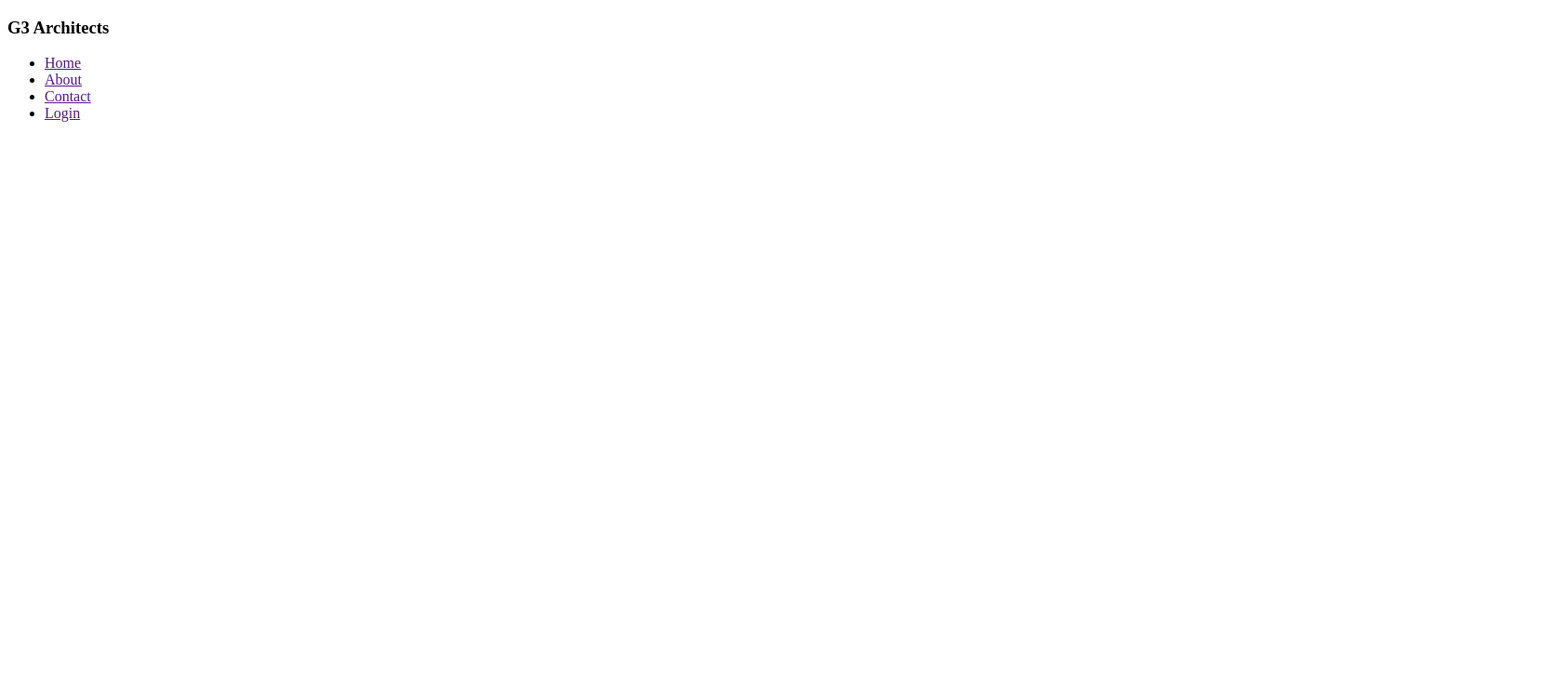
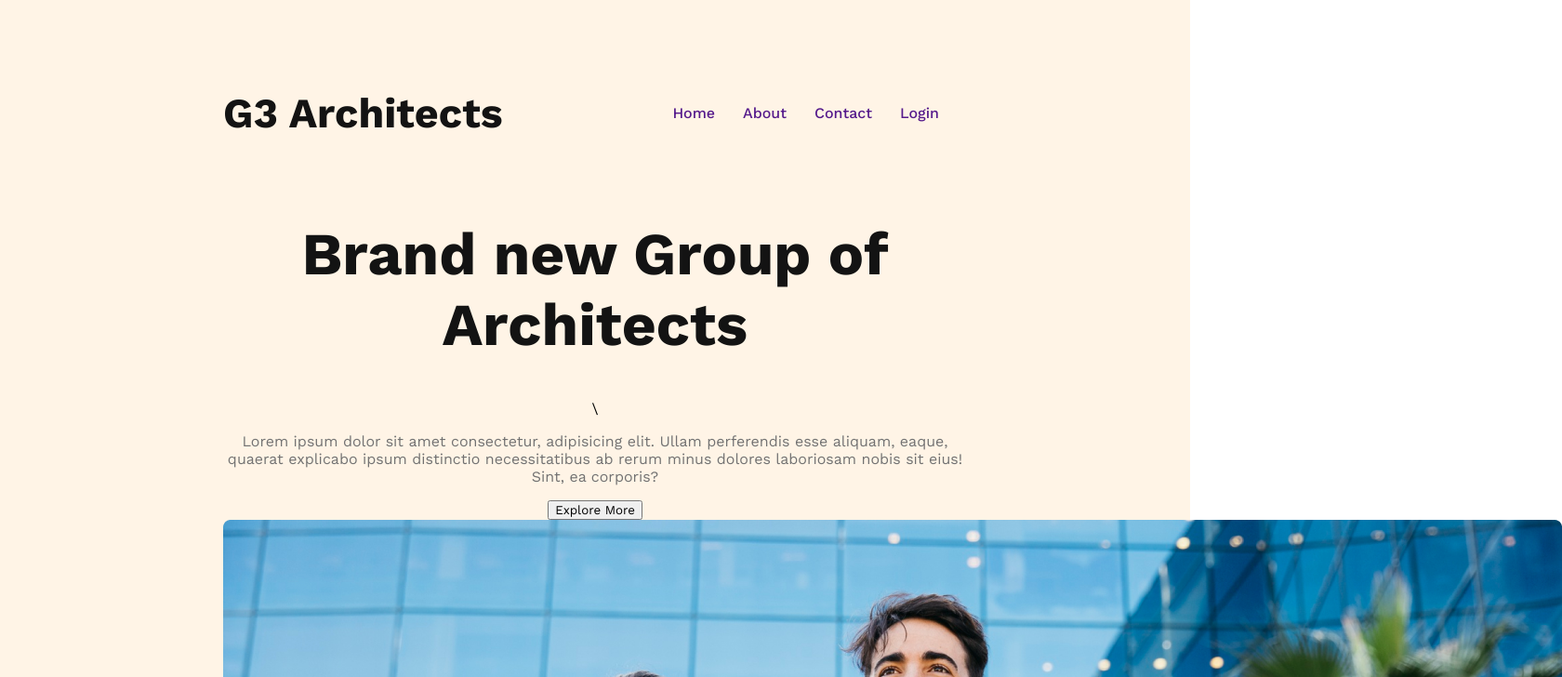
Before and after one commit to joinalPro/g3-architects-website, a plain HTML site: page index.html in a window 1280 px wide. Shown: the top 728 px of the page at 93% size, 1680 px wide, since content can reach past the window. Drawn offline with nearby package versions, Linux system fonts and the light colour scheme.

Commit message:
banner section

```diff
--- a/index.html
+++ b/index.html
@@ -4,11 +4,12 @@
     <meta charset="UTF-8">
     <meta name="viewport" content="width=device-width, initial-scale=1.0">
     <title>G3 Architects Website</title>
+    <link rel="stylesheet" href="styles/architect.css">
 </head>
 <body>
     <header>
         <nav>
-            <h3>G3 Architects</h3>
+            <h3 class="nav-title">G3 Architects</h3>
             <ul>
                 <li><a href="">Home</a></li>
                 <li><a href="">About</a></li>
@@ -16,6 +17,14 @@
                 <li><a href="">Login</a></li>
             </ul>
         </nav>
+        <div class="banner">
+            <div class="banner-content">
+                <h1 class="banner-title">Brand new Group of Architects</h1>\
+                <p class="banner-description">Lorem ipsum dolor sit amet consectetur, adipisicing elit. Ullam perferendis esse aliquam, eaque, quaerat explicabo ipsum distinctio necessitatibus ab rerum minus dolores laboriosam nobis sit eius! Sint, ea corporis?</p>
+                <button class="btn-primary">Explore More</button>
+                </div>
+                <img src="images/banner.png" alt="">
+        </div>
     </header>
     <main>
 
--- a/styles/architect.css
+++ b/styles/architect.css
@@ -1,6 +1,7 @@
+/* Work Sans Font from Google */
 @import url('https://fonts.googleapis.com/css2?family=Manrope:wght@400;600;700;800&family=Open+Sans:ital,wght@0,400;0,700;0,800;1,400;1,700&family=Work+Sans:wght@400;500;600;700;800&display=swap');
 
-*{
+* {
     font-family: 'Manrope', sans-serif;
     font-family: 'Open Sans', sans-serif;
     font-family: 'Work Sans', sans-serif;
@@ -9,3 +10,45 @@ body{
     margin: 0;
     padding: 0;
 }
+/* header styles */
+header {
+    background: rgba(255, 144, 14, 0.10);
+    padding: 50px 240px;
+
+}
+.nav-title {
+    color: #131313;
+    font-size: 2.8rem;
+    font-weight: 700;
+}
+nav {
+    display: flex;
+    justify-content: space-between;
+    align-items: center;
+}
+nav > ul{
+    display: flex;
+}
+nav li{
+    list-style: none;
+    margin-right: 30px;
+    font-weight: 500;
+    font-size: 1rem;
+}
+nav li a{
+    text-decoration: none;
+}
+/* banner styles */
+.banner-content {
+    max-width: 800px;
+    text-align: center;
+    margin: 0 auto;
+}
+.banner-title{
+    font-size: 4rem;
+    font-weight: 700;
+    color: #131313;
+}
+.banner-description{
+    color: #727272;
+}
```
